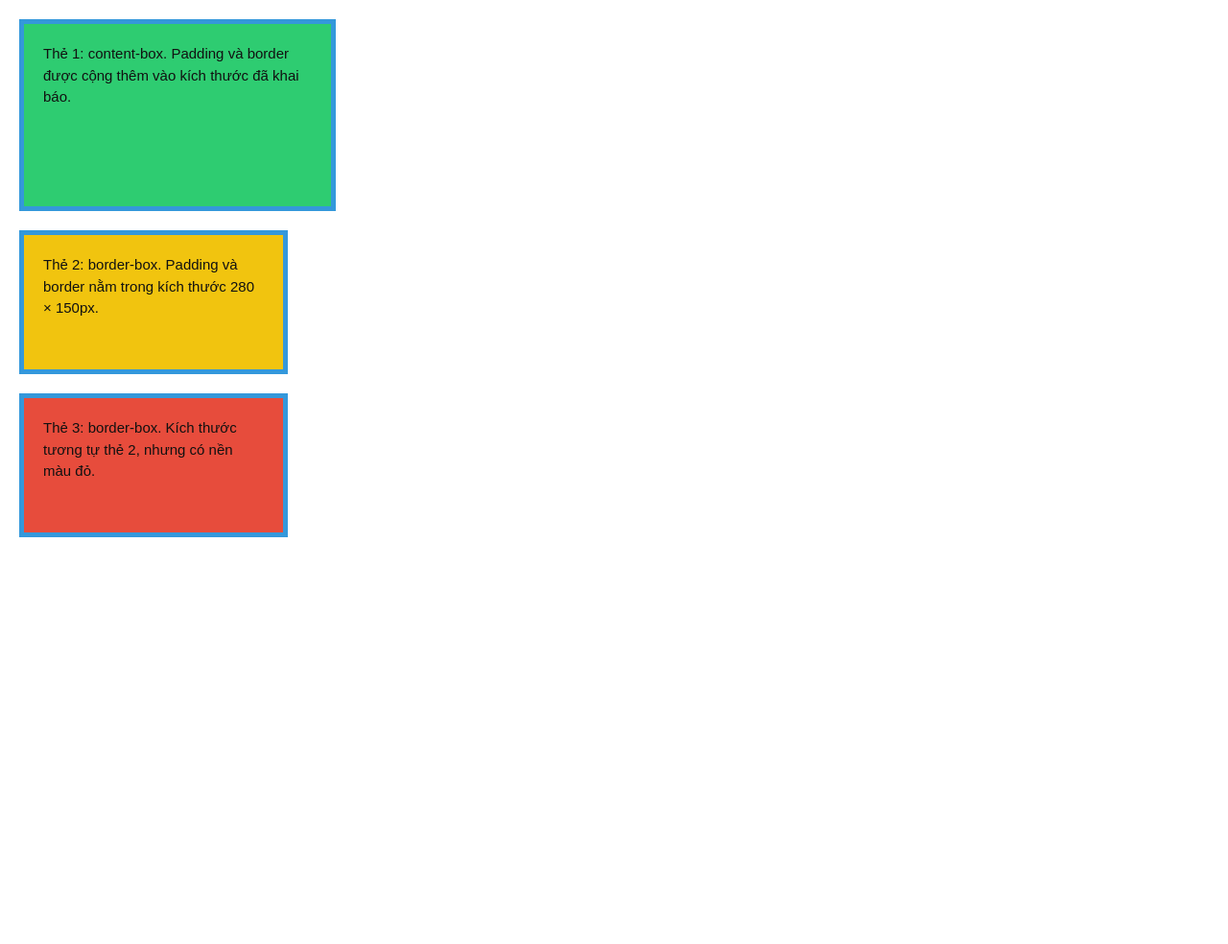
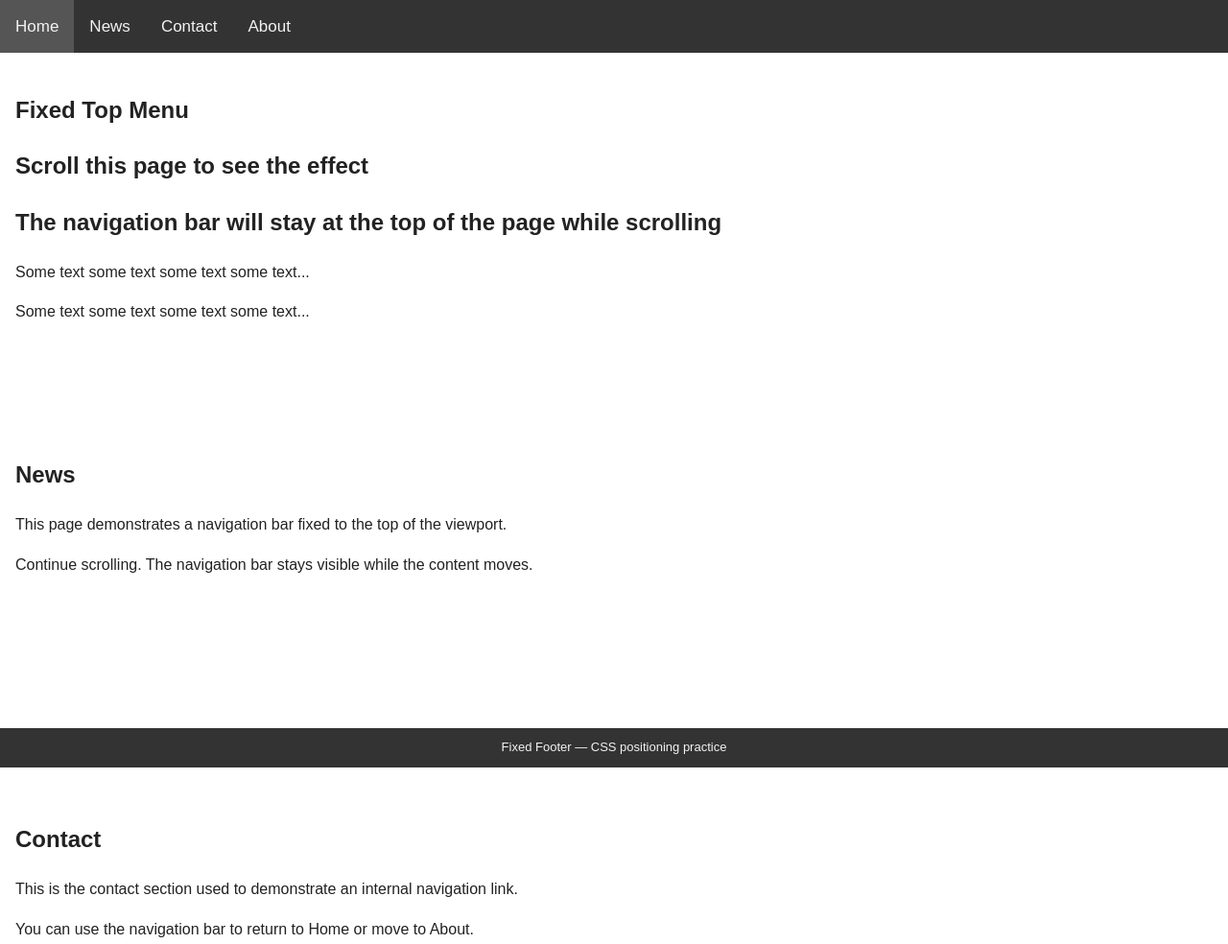
Before and after one commit to dtc245200458/my-new-project, a plain HTML site: page index.html in a window 1280 px wide. Shown: the top 984 px of the page at 96% size. Before the commit the page ends 800 px from the top, so only its background shows below. Drawn offline with Linux system fonts and the light colour scheme.

Commit message:
Add files via upload

```diff
--- a/index.html
+++ b/index.html
@@ -1,22 +1,42 @@
 <!DOCTYPE html>
-<html lang="vi">
+<html lang="en">
 <head>
     <meta charset="UTF-8">
     <meta name="viewport" content="width=device-width, initial-scale=1.0">
-    <title>Bài tập Box Model 1</title>
+    <title>Fixed Top Menu</title>
     <link rel="stylesheet" href="style.css">
 </head>
 <body>
-    <main>
-        <div class="card">
-            <p>Thẻ 1: content-box. Padding và border được cộng thêm vào kích thước đã khai báo.</p>
-        </div>
-        <div class="card">
-            <p>Thẻ 2: border-box. Padding và border nằm trong kích thước 280 × 150px.</p>
-        </div>
-        <div class="card">
-            <p>Thẻ 3: border-box. Kích thước tương tự thẻ 2, nhưng có nền màu đỏ.</p>
-        </div>
+    <nav class="navbar" aria-label="Main navigation">
+        <a href="#home">Home</a>
+        <a href="#news">News</a>
+        <a href="#contact">Contact</a>
+        <a href="#about">About</a>
+    </nav>
+    <main class="main">
+        <section id="home">
+            <h1>Fixed Top Menu</h1>
+            <h2>Scroll this page to see the effect</h2>
+            <h2>The navigation bar will stay at the top of the page while scrolling</h2>
+            <p>Some text some text some text some text...</p>
+            <p>Some text some text some text some text...</p>
+        </section>
+        <section id="news">
+            <h2>News</h2>
+            <p>This page demonstrates a navigation bar fixed to the top of the viewport.</p>
+            <p>Continue scrolling. The navigation bar stays visible while the content moves.</p>
+        </section>
+        <section id="contact">
+            <h2>Contact</h2>
+            <p>This is the contact section used to demonstrate an internal navigation link.</p>
+            <p>You can use the navigation bar to return to Home or move to About.</p>
+        </section>
+        <section id="about">
+            <h2>About</h2>
+            <p>This practice page uses position: fixed, top: 0 and width: 100%.</p>
+            <p>The content has extra space at the top so the fixed menu does not cover it.</p>
+        </section>
     </main>
+    <footer class="fixed-footer">Fixed Footer — CSS positioning practice</footer>
 </body>
 </html>
--- a/style.css
+++ b/style.css
@@ -1,35 +1,66 @@
 body {
     margin: 0;
     font-family: Arial, sans-serif;
-    color: #111;
+    color: #222;
+    line-height: 1.6;
 }
 
-/* Không đặt box-sizing chung để tránh thay đổi cách tính của thẻ đầu tiên. */
-.card {
-    width: 280px;
-    height: 150px;
-    padding: 20px;
-    border: 5px solid #3498db;
-    margin: 20px;
+.navbar {
+    overflow: hidden;
+    background-color: #333;
+    position: fixed;
+    top: 0;
+    left: 0;
+    width: 100%;
+    z-index: 1000;
 }
 
-.card:nth-child(1) {
-    box-sizing: content-box;
-    background-color: #2ecc71;
+.navbar a {
+    float: left;
+    display: block;
+    color: #f2f2f2;
+    text-align: center;
+    padding: 14px 16px;
+    text-decoration: none;
+    font-size: 17px;
 }
 
-.card:nth-child(2) {
-    box-sizing: border-box;
-    background-color: #f1c40f;
+.navbar a:hover {
+    background-color: #555;
 }
 
-.card:nth-child(3) {
-    box-sizing: border-box;
-    background-color: #e74c3c;
+.navbar a:focus-visible {
+    outline: 2px solid white;
+    outline-offset: -4px;
 }
 
-.card p {
-    margin: 0;
-    font-size: 15px;
-    line-height: 1.5;
+.main {
+    padding: 16px 16px 70px;
+    margin-top: 60px;
+    min-height: 1500px;
 }
+
+.main section {
+    min-height: 360px;
+    scroll-margin-top: 76px;
+}
+
+.fixed-footer {
+    position: fixed;
+    bottom: 0;
+    left: 0;
+    width: 100%;
+    background-color: #333;
+    color: #f2f2f2;
+    text-align: center;
+    padding: 10px 0;
+    z-index: 1000;
+    font-size: 13px;
+}
+
+@media (max-width: 360px) {
+    .navbar a {
+        padding: 14px 10px;
+        font-size: 16px;
+    }
+}
```
Also changed, not shown: 1 other file.
